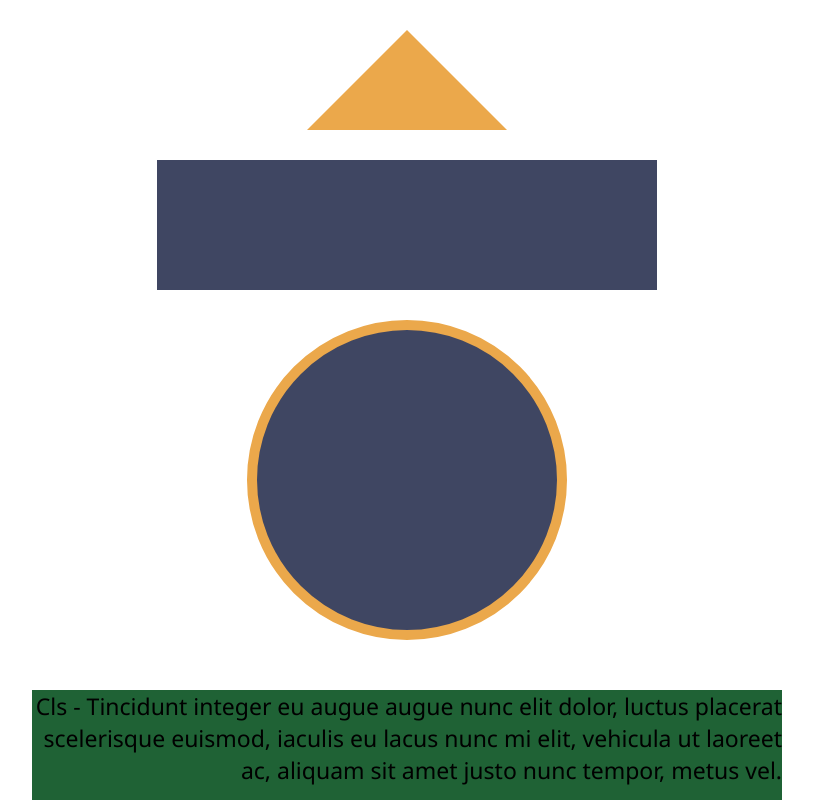
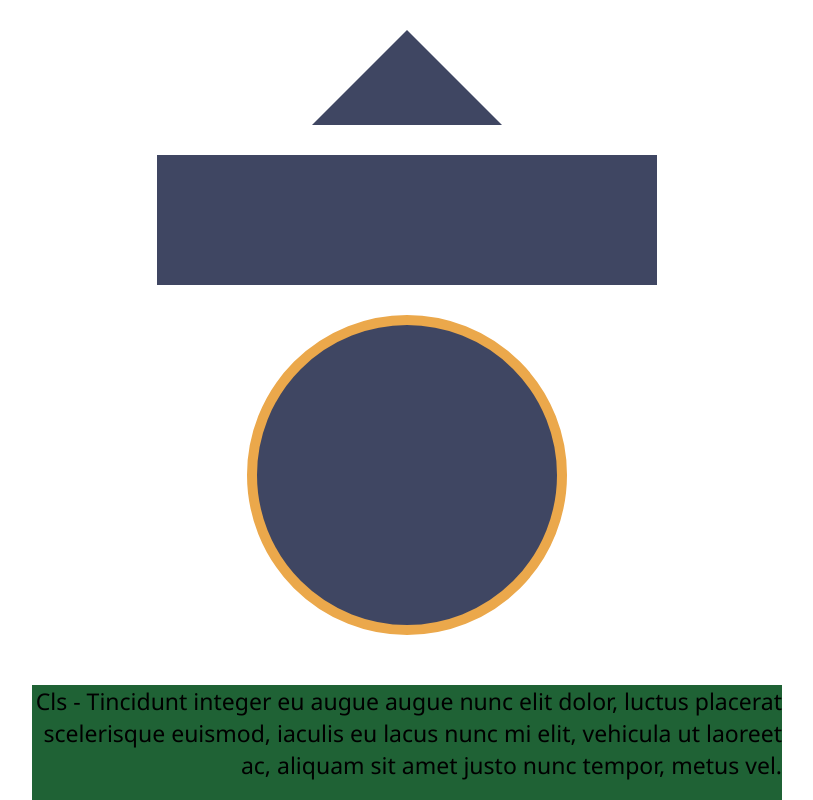
Before and after one commit to Jull1ano/scssPlaygroundWork, a plain HTML site: page index.html in a window 1280 px wide. In both pictures the pointer is over the element 640 px from the left and 80 px from the top of the page. Shown: the top 800 px of the page, without its empty margins (233-1046 px from the left). Drawn offline with Linux system fonts and the light colour scheme.

Commit message:
Merge branch 'master' of C:\Users\Iulian\PhpstormProjects\scssPlaygroundWork with conflicts.

```diff
--- a/style.css
+++ b/style.css
@@ -25,9 +25,9 @@
 .triangle:hover {
   width: 0;
   height: 0;
-  border-left: 50px solid transparent;
-  border-right: 50px solid transparent;
-  border-bottom: 50px solid #3f4662;
+  border-left: 95px solid transparent;
+  border-right: 95px solid transparent;
+  border-bottom: 95px solid #3f4662;
   margin: 30px auto;
   cursor: help; }
 
```
